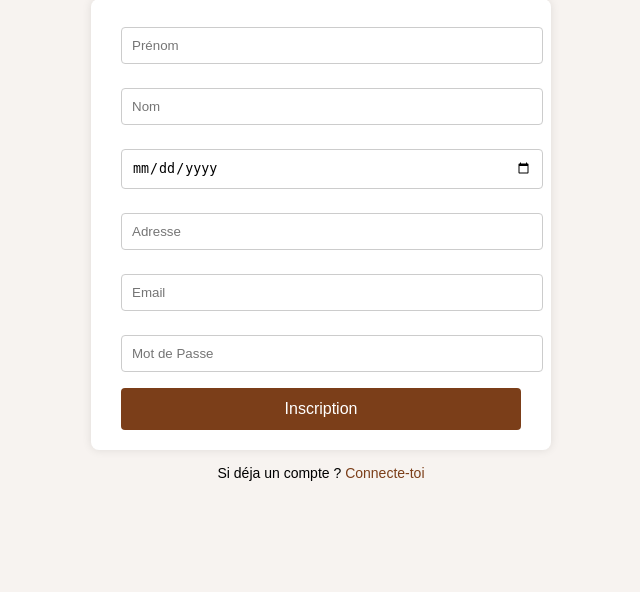
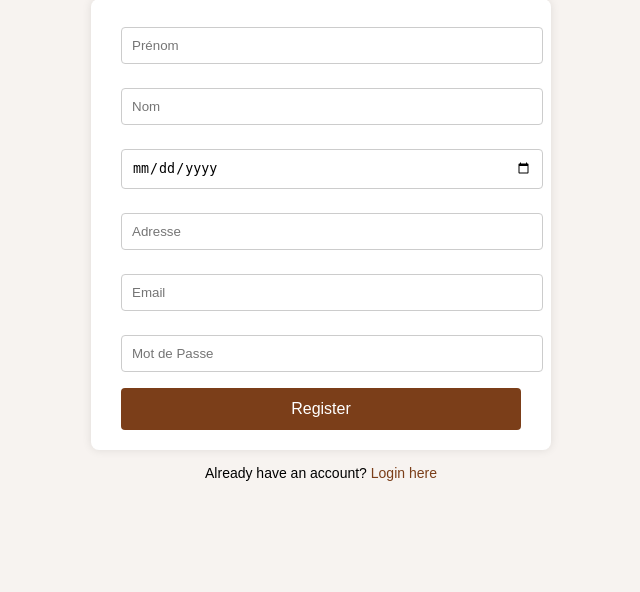
Before and after one commit to olivia-dondas/boutique-en-ligne, a PHP site: page /register.php in a window 1280 px wide. Shown: the part 207-799 px from the top of the page, without its empty margins (319-959 px from the left). Run offline with PHP 8.4, Linux system fonts and the light colour scheme.

Commit message:
formulaire connexion et inscription

```diff
--- a/register.php
+++ b/register.php
@@ -30,7 +30,7 @@ if (
         if ($check->rowCount() > 0) {
             $message = 'Email already registered.';
         } else {
-            $stmt = $pdo->prepare('INSERT INTO users (prénom, nom ,date de naissance, adresse, email, password) VALUES (?, ?, ?, ?, ?, ?)');
+            $stmt = $pdo->prepare('INSERT INTO users (first_name, last_name, birth_date, address, email, password) VALUES (?, ?, ?, ?, ?, ?)');
             if ($stmt->execute([$first_name, $last_name, $birth_date, $address, $email, $password])) {
                 $message = 'Registration successful! You can now login.';
             } else {
@@ -63,10 +63,10 @@ if (
     <input type="text" name="Adresse" placeholder="Adresse" required><br>
     <input type="email" name="email" placeholder="Email" required><br>
     <input type="password" name="Mot de passe" placeholder="Mot de Passe" required><br>
-    <button type="submit">Inscription</button>
+    <button type="submit">Register</button>
 </form>
 
-<p>Si déja un compte ? <a href="login.php">Connecte-toi</a></p>
+<p>Already have an account? <a href="login.php">Login here</a></p>
 
 </body>
 </html>
```
